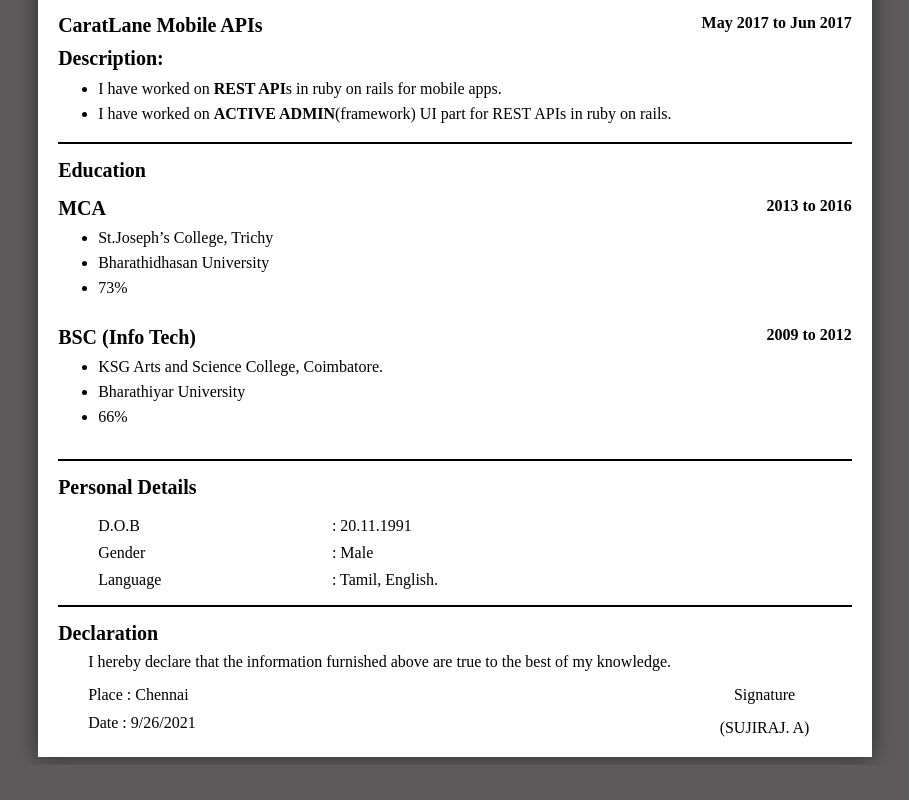
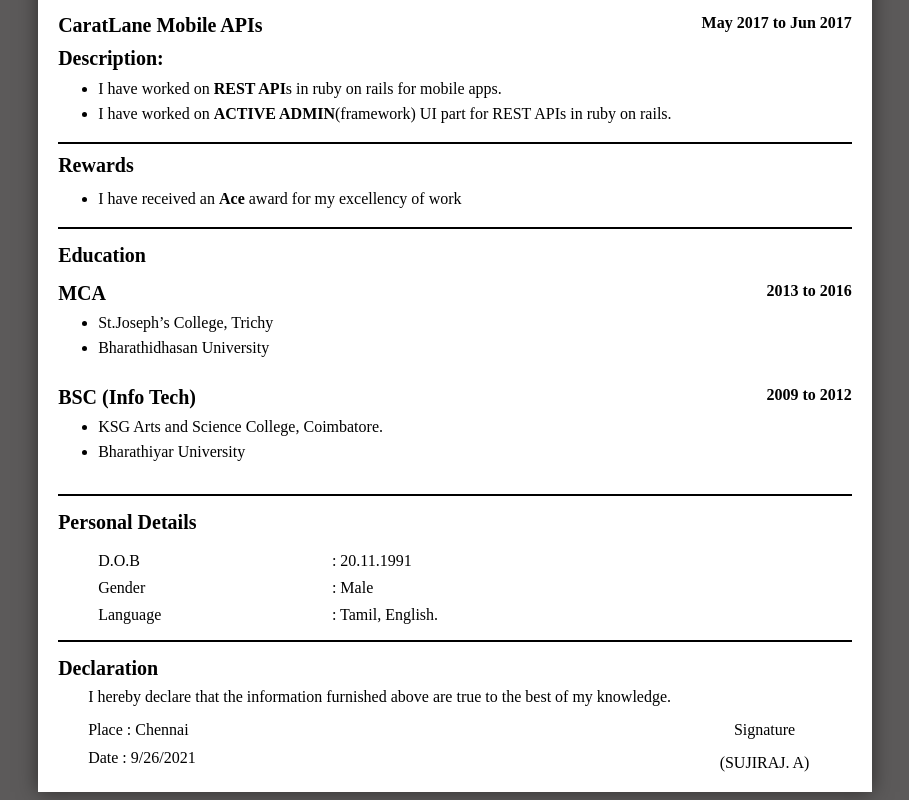
Before and after one commit to SujiRaj/sujiraj.github.io, a plain HTML site: page index.html in a window 1280 px wide. Shown: the part 1365-2165 px from the top of the page, without its empty margins (185-1094 px from the left). Before the commit the page ends 2130 px from the top, so only its background shows below. Drawn offline with Linux system fonts and the light colour scheme.

Commit message:
Add files via upload
Rewards new section has been added

```diff
--- a/index.html
+++ b/index.html
@@ -156,6 +156,18 @@
                     </div>
                 </div>
                 <div class="verticalLine"></div>
+                <div class="experinceSection">
+                    <div class="textSection">
+                        <div class="jobHeader"> Rewards </div>
+                    </div>
+                </div>
+                <div class="jobDetails">
+                    <ul class="jobDescription">
+                        <li>I have received an <b>Ace</b> award for my excellency of work</li>
+                    </div>
+                </div>
+
+                <div class="verticalLine"></div>
                 <div class="educationInfo">
                     <div class="workTitles">
                         <div class="title"> Education </div>
@@ -171,7 +183,7 @@
                                 <ul class="jobDescription">
                                     <li> St.Joseph’s College, Trichy </li>
                                     <li>Bharathidhasan University</li>
-                                    <li> 73% </li>
+                                    <!-- <li> 73% </li> -->
                                 </ul>
                             </div>
                         </div>
@@ -187,7 +199,7 @@
                                 <ul class="jobDescription">
                                     <li> KSG Arts and Science College, Coimbatore. </li>
                                     <li>Bharathiyar University</li>
-                                    <li> 66% </li>
+                                    <!-- <li> 66% </li> -->
                                 </ul>
                             </div>
                         </div>
```
